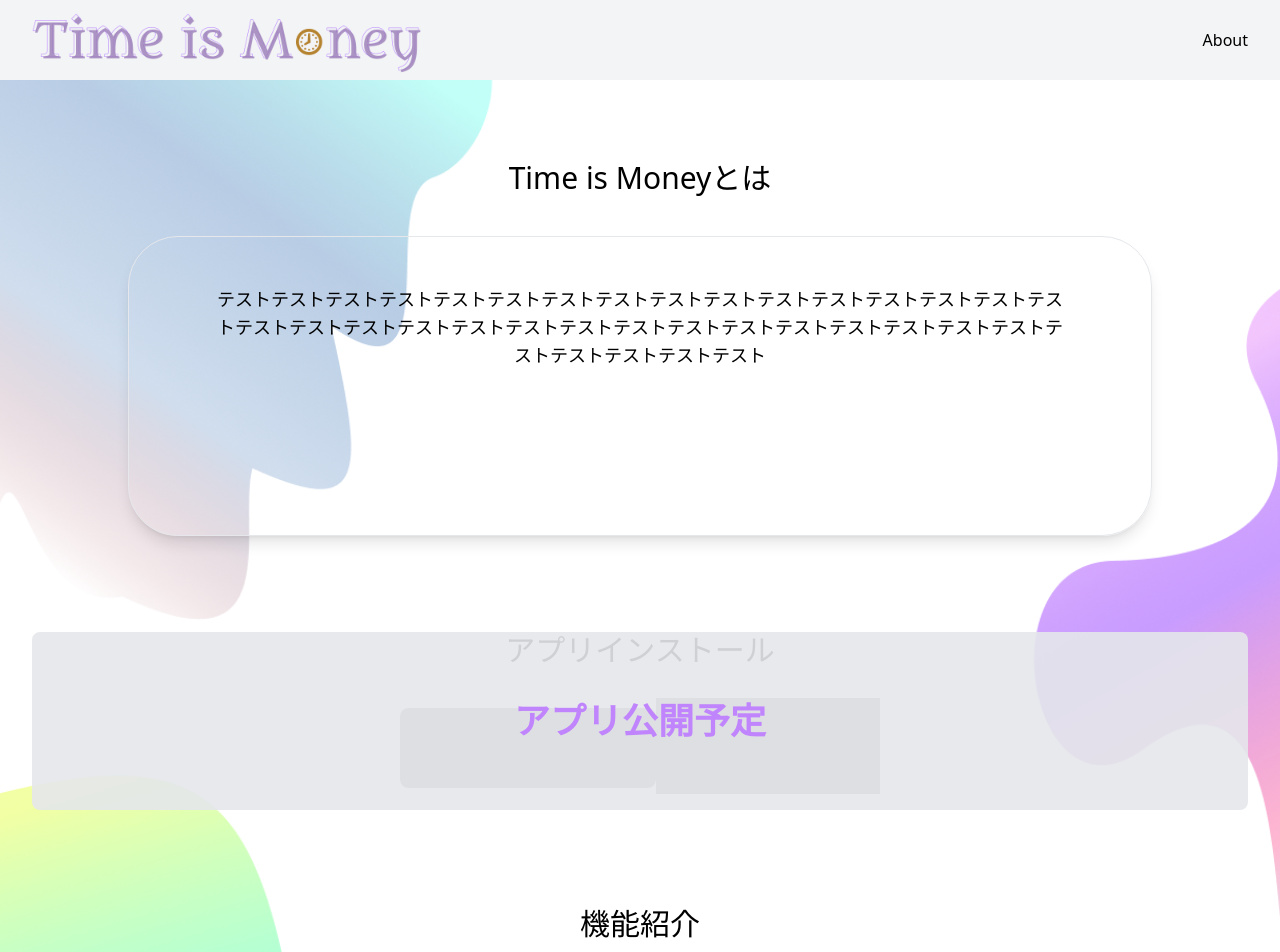
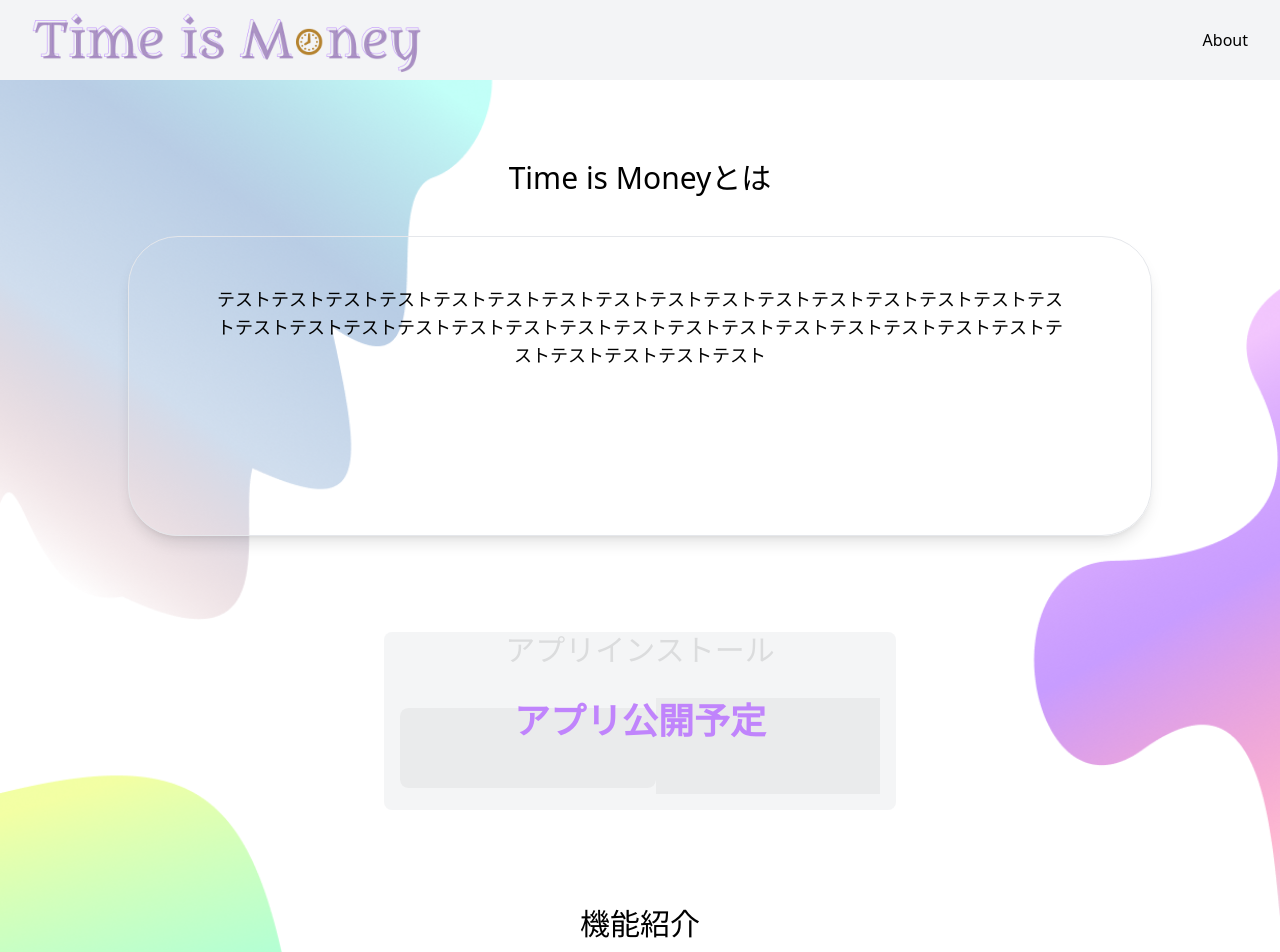
Before and after one commit to daydule/odyssey-frontend, a Next.js app: page /about in a window 1280 px wide. Shown: the top 952 px of the page. Built offline with nearby package versions, Linux system fonts and the light colour scheme; grey boxes are pictures that could not be loaded.

Commit message:
Update About component styling

```diff
--- a/src/components/forest/About.tsx
+++ b/src/components/forest/About.tsx
@@ -53,7 +53,10 @@ export const About = () => {
         </div>
       </section>
       <section className='relative mt-24'>
-        <div className='absolute mx-8 flex h-full w-[calc(100%_-_4rem)] items-center justify-center rounded-lg bg-gray-200/90 text-4xl font-bold text-purple-400' aria-label='アプリ公開予定'>
+        <div
+          className='absolute inset-x-0 m-auto flex h-full w-[256px] items-center justify-center rounded-lg bg-gray-100/90 text-4xl font-bold text-purple-400 sm:w-[512px]'
+          aria-label='アプリ公開予定'
+        >
           アプリ公開予定
         </div>
         <p className={titleStyle}>アプリインストール</p>
```
